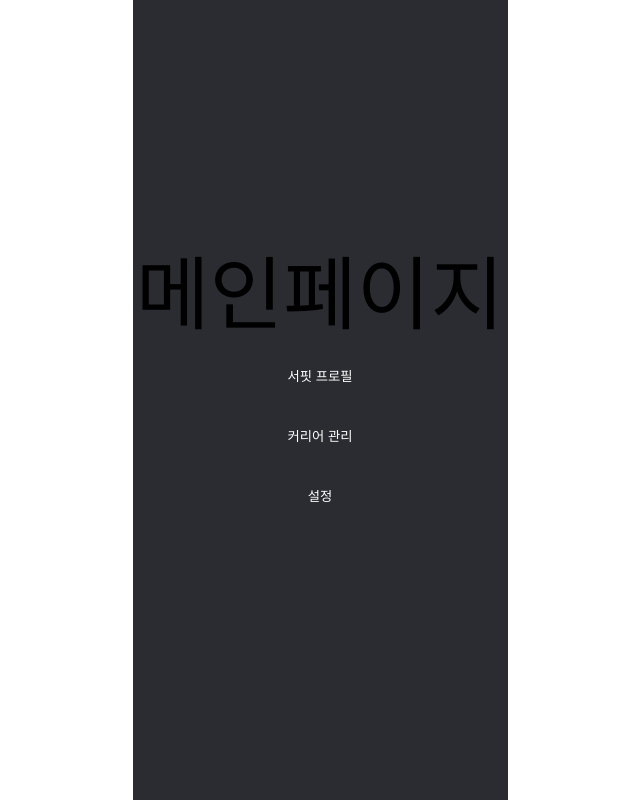
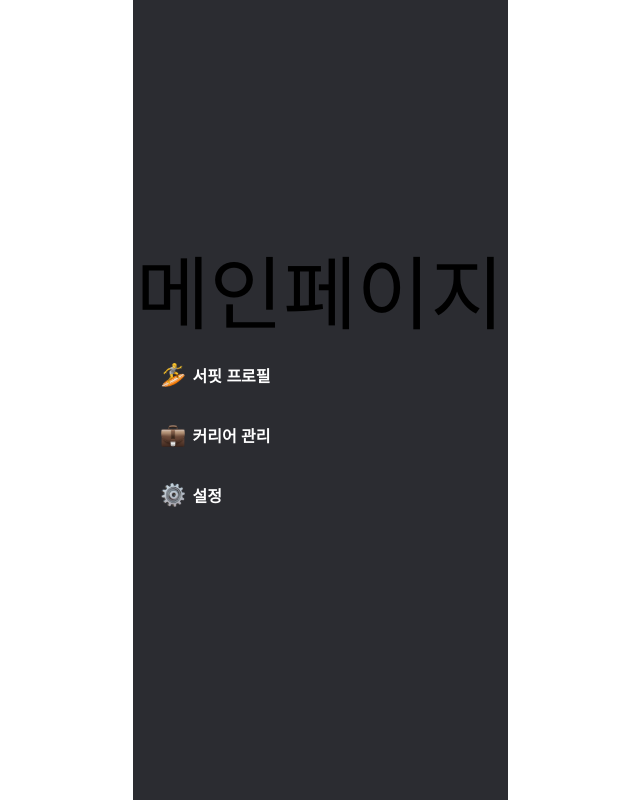
Before and after one commit to CDS-seminar-6/frontend, a React (Create React App) app: page / in a window 1280 px wide. Shown: the whole page, without its empty margins (320-960 px from the left). Built offline with nearby package versions, Linux system fonts and the light colour scheme; a web font is replaced by a local one.

Commit message:
feat: :sparkles: 메뉴버튼 아이콘 삽입 및 스타일 설정

```diff
--- a/src/components/common/MenuList.jsx
+++ b/src/components/common/MenuList.jsx
@@ -1,5 +1,29 @@
+import bag from 'assets/icon_bag.svg';
+import setting from 'assets/icon_setting.svg';
+import surfing from 'assets/icon_surfing.svg';
 import { React } from 'react';
 import styled from 'styled-components';
+import { theme } from 'styles/theme';
+
+function MenuList() {
+  return (
+    <MenuContainer>
+      <MenuBtn>
+        <MenuIcon src={surfing} alt="서핏프로필 아이콘" />
+        서핏 프로필
+      </MenuBtn>
+      <MenuBtn>
+        <MenuIcon src={bag} alt="커리어관리 아이콘" />
+        커리어 관리
+      </MenuBtn>
+      <MenuBtn>
+        <MenuIcon src={setting} alt="설정 아이콘" />
+        설정
+      </MenuBtn>
+    </MenuContainer>
+  );
+}
+export default MenuList;
 
 const MenuContainer = styled.div`
   width: 34.3rem;
@@ -12,17 +36,15 @@ const MenuBtn = styled.button`
   height: 5rem;
   margin-bottom: 1rem;
   padding: 0;
+  font-size: 1.6rem;
+  font-weight: bold;
   border: none;
   background: none;
-  color: ${({ theme }) => theme.colors.surfit_white};
+  color: ${theme.colors.surfit_white};
+  display: flex;
+  align-items: center;
 `;
-function MenuList() {
-  return (
-    <MenuContainer>
-      <MenuBtn>서핏 프로필</MenuBtn>
-      <MenuBtn>커리어 관리</MenuBtn>
-      <MenuBtn>설정</MenuBtn>
-    </MenuContainer>
-  );
-}
-export default MenuList;
+const MenuIcon = styled.img`
+  display: inline-block;
+  margin: 1.3rem 0.8rem 1.3rem 1.2rem;
+`;
```
